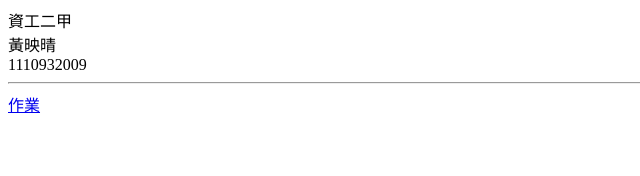
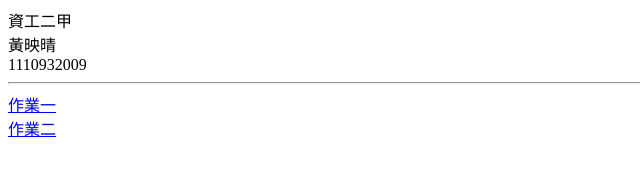
Before and after one commit to cindyy0402/1110932009, a plain HTML site: page index.html_首頁.html in a window 1280 px wide. Shown: the full height of the page, 0-640 px from the left. Drawn offline with Linux system fonts and the light colour scheme.

Commit message:
Update index.html_首頁.html

```diff
--- a/index.html_首頁.html
+++ b/index.html_首頁.html
@@ -11,6 +11,8 @@
 	黃映晴<br>
     1110932009<br>
     <hr>
-    <a href="index.html_1110932009(2).html">作業</a>
+    <a href="index.html_1110932009.html">作業一</a>
+   <br><a href="index.html_1110932009(2).html">作業二</a>
+
 </body>
 </html>
```
